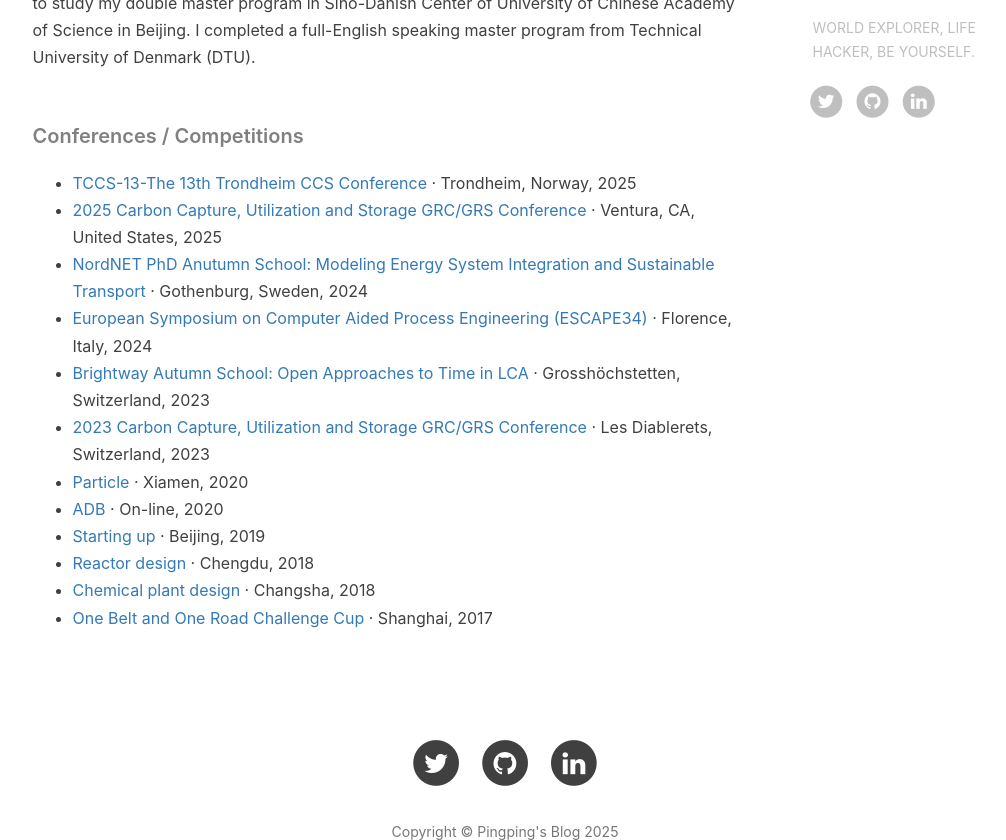
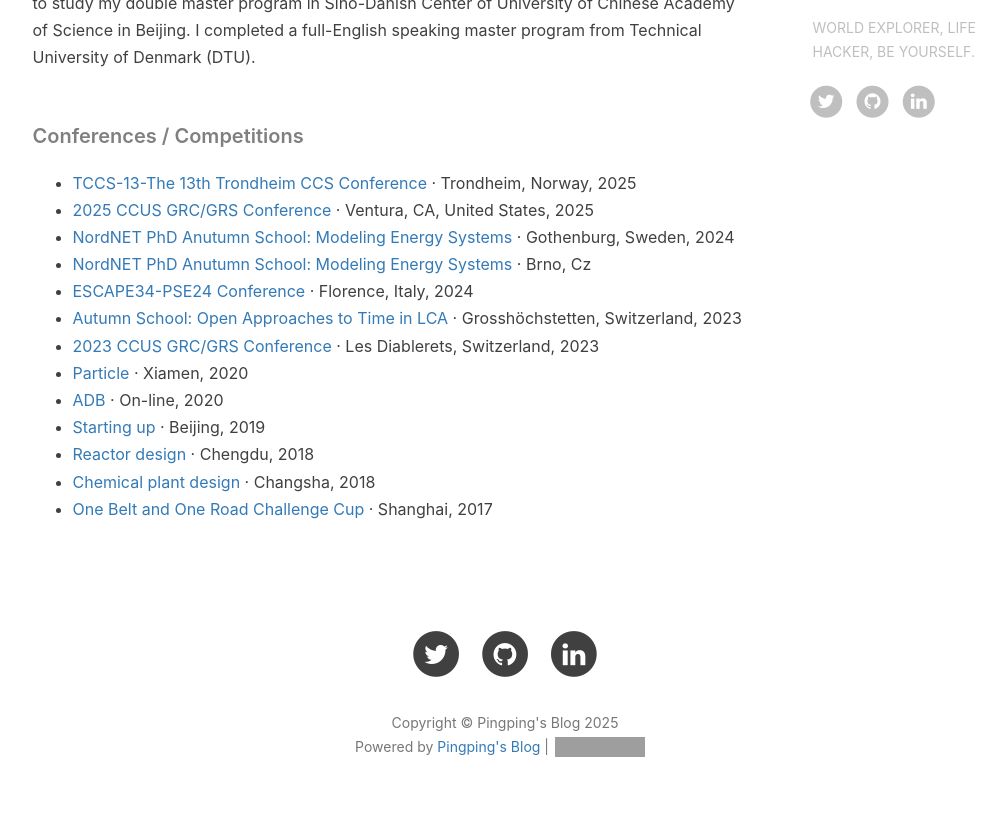
Before and after one commit to Pingping1997/PingpingWang-Blog, a Jekyll site: the page built from about.html, in a window 1280 px wide and 900 px high, scrolled down 970 px, cut to the strip 60-900 px from the top of the window. Shown: the whole strip, without its empty margins (135-1141 px from the left). Built offline with Jekyll 4.4.1, drawn with Linux system fonts in a browser that asks for light colours; nearby versions of some CDN libraries; comment, search, counter and statistics services are not loaded; grey boxes are pictures that could not be loaded.

Commit message:
update en.md

```diff
--- a/_includes/about/en.md
+++ b/_includes/about/en.md
@@ -10,11 +10,12 @@
 ##### Conferences / Competitions
 
 - [TCCS-13-The 13th Trondheim CCS Conference][12] · Trondheim, Norway, 2025
-- [2025 Carbon Capture, Utilization and Storage GRC/GRS Conference][11] · Ventura, CA, United States, 2025
-- [NordNET PhD Anutumn School: Modeling Energy System Integration and Sustainable Transport][10] · Gothenburg, Sweden, 2024
-- [European Symposium on Computer Aided Process Engineering (ESCAPE34)][9] · Florence, Italy, 2024
-- [Brightway Autumn School: Open Approaches to Time in LCA][8] · Grosshöchstetten, Switzerland, 2023
-- [2023 Carbon Capture, Utilization and Storage GRC/GRS Conference][7] · Les Diablerets, Switzerland, 2023
+- [2025 CCUS GRC/GRS Conference][11] · Ventura, CA, United States, 2025
+- [NordNET PhD Anutumn School: Modeling Energy Systems][10] · Gothenburg, Sweden, 2024
+- [NordNET PhD Anutumn School: Modeling Energy Systems][10] · Brno, Cz
+- [ESCAPE34-PSE24 Conference][9] · Florence, Italy, 2024
+- [Autumn School: Open Approaches to Time in LCA][8] · Grosshöchstetten, Switzerland, 2023
+- [2023 CCUS GRC/GRS Conference][7] · Les Diablerets, Switzerland, 2023
 - [Particle][5] · Xiamen, 2020
 - [ADB][5] · On-line, 2020
 - [Starting up][4] · Beijing, 2019
```
